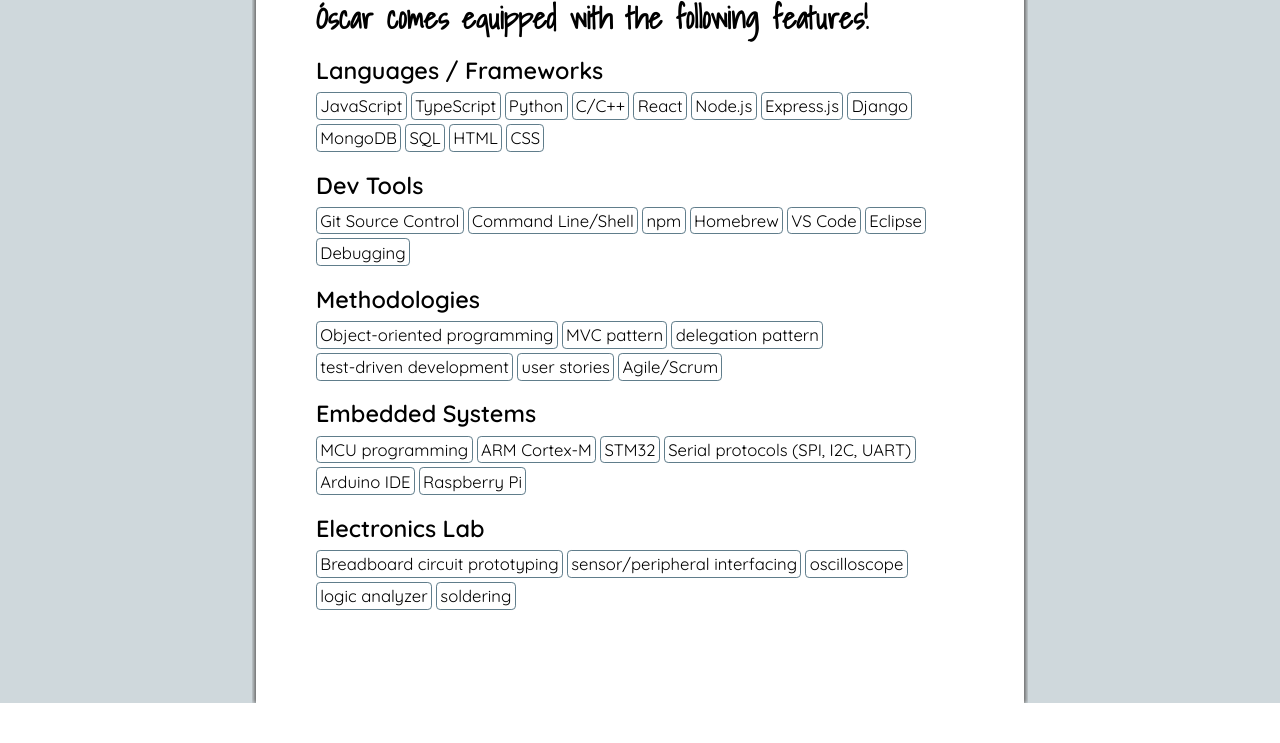
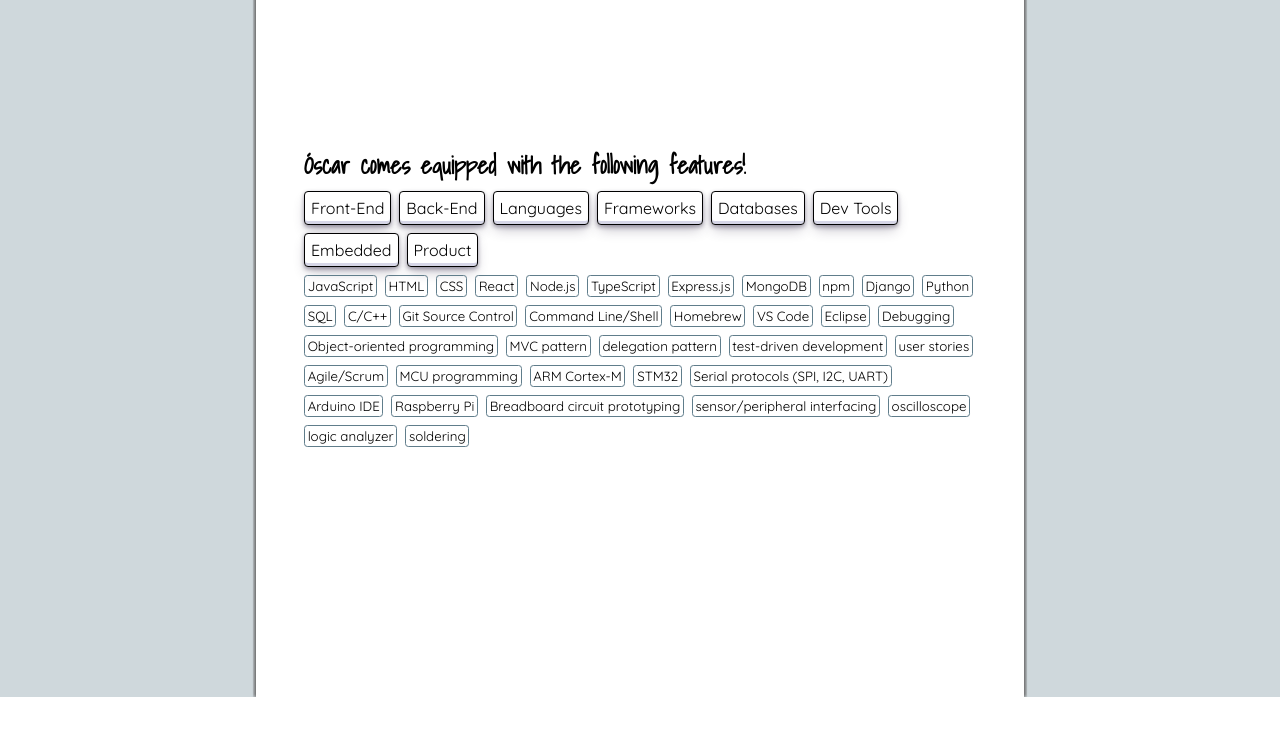
Before and after one commit to osadezu/osadezu-com, a React (Create React App) app: page / in a window 1280 px wide. Shown: the part 960-1703 px from the top of the page. Built offline with nearby package versions, Linux system fonts and the light colour scheme.

Commit message:
Progress skill filtering and styles

```diff
--- a/src/App.css
+++ b/src/App.css
@@ -8,24 +8,23 @@
   --heading-font: 'Shadows Into Light', cursive;
   /* --body-font: 'Kalam', cursive; */
   --body-font: 'Quicksand', sans-serif;
+  --code-font: font-family: source-code-pro, Menlo, Monaco, Consolas, 'Courier New',
+    ;
 
   /* Base size for 1rem */
-  font-size: 20px;
+  /* font-size: 20px; */
 
   /* Colors */
   --base-bg-color: #cfd8dc;
   --nav-accent-color: #607d8b;
   --shadow-color: dimgray;
 
-  /* Box apperance */
+  /* Material */
   --main-shadow-blur: 0.2rem;
   --main-shadow-offset: 0.2rem;
   --ui-bottom-shadow: 0 0.1rem var(--main-shadow-blur) var(--shadow-color);
   --ui-left-shadow: -0.1rem 0 var(--main-shadow-blur) var(--shadow-color);
   --ui-right-shadow: 0.1rem 0 var(--main-shadow-blur) var(--shadow-color);
-  /* --ui-bottom-shadow: none;
-  --ui-left-shadow: none;
-  --ui-right-shadow: none; */
 
   /* Spacing */
   --main-margin: 3em;
@@ -33,12 +32,16 @@
   --compact-padding: 0.5em;
   --inline-padding: 0.2em;
 
+  /* Corners */
+  --material-radius: 0.25em;
+
   /* Other */
   scroll-behavior: smooth;
 }
 
 h1 {
   font-family: var(--greeting-font);
+  font-size: 2.5em;
 }
 
 h2,
@@ -47,6 +50,7 @@ h4,
 h5,
 h6 {
   font-family: var(--heading-font);
+  font-size: 1.5em;
 }
 
 body {
@@ -74,7 +78,8 @@ section.vscroll {
   align-items: center;
   background-color: white;
   box-shadow: var(--ui-left-shadow), var(--ui-right-shadow);
-  clip-path: inset(0 calc(var(--main-shadow-blur) * -1));
+  -webkit-clip-path: inset(0 calc(var(--main-shadow-blur) * -1));
+          clip-path: inset(0 calc(var(--main-shadow-blur) * -1));
 }
 
 .container {
@@ -110,7 +115,9 @@ section.slides {
 
   z-index: 1;
 
-  clip-path: inset(0 0 calc(var(--main-shadow-blur) * -1) 0);
+  -webkit-clip-path: inset(0 0 calc(var(--main-shadow-blur) * -1) 0);
+
+          clip-path: inset(0 0 calc(var(--main-shadow-blur) * -1) 0);
   border: solid 0.1rem var(--nav-accent-color);
   border-right: 0;
   border-left: 0;
@@ -123,7 +130,7 @@ section.slides {
   margin: 0;
   display: flex;
   justify-content: space-around;
-  font-size: larger;
+  font-size: 1.5em;
   font-weight: bold;
 }
 
@@ -145,23 +152,27 @@ section.slides {
 .card {
   padding: var(--material-padding);
   border: solid 1px var(--nav-accent-color);
-  border-radius: 0.25em;
+  border-radius: var(--material-radius);
   box-shadow: 1px 1px white, 0.35em 0.35em 0.35em var(--nav-accent-color);
-  font-size: smaller;
+}
+
+.filters {
+  display: flex;
+  flex-flow: row wrap;
+  gap: var(--compact-padding);
+  margin: var(--compact-padding) 0;
+}
+
+.filters button {
+  font-family: var(--body-font);
+  white-space: nowrap;
 }
 
 .skill-list {
   display: flex;
   flex-flow: row wrap;
-  gap: var(--inline-padding);
-}
-
-.skill-list h3 {
-  width: 100%;
-  margin-top: var(--compact-padding);
-  font-family: var(--body-font);
-  font-weight: 600;
-  white-space: nowrap;
+  gap: var(--compact-padding);
+  align-items: center;
 }
 
 .skill {
@@ -169,7 +180,61 @@ section.slides {
   padding: var(--inline-padding);
   box-shadow: none;
   /* box-shadow: 1px 1px white, 0.2em 0.2em 0.2em var(--nav-accent-color); */
-  line-height: 1.15;
+  line-height: 1.1;
+  font-size: smaller;
+  transition: font-size 0.2s, border-color 1s;
+}
+
+.skill.filtered {
+  font-size: larger;
+  border: none;
+}
+
+/* .skill.filtered.fe {
+  background-image: url(../public/images/layout.svg);
+  background-clip: border-box;
+  background-size: 100% 100%;
+  padding-right: 0;
+  padding-bottom: 0;
+} */
+
+.skill.filtered.fe {
+  border-top: 1em solid white;
+  border-right: 0.5em solid white;
+  border-bottom: 0.5em solid white;
+  border-left: 1em solid white;
+  border-image-source: url(../public/images/fi-layout-fe.svg);
+  border-image-slice: 10 5 5 10;
+  border-image-repeat: stretch;
+}
+
+.skill.filtered.be {
+  border-top: 1em solid white;
+  border-right: 0.5em solid white;
+  border-bottom: 0.5em solid white;
+  border-left: 1em solid white;
+  border-image-source: url(../public/images/fi-layout-be.svg);
+  border-image-slice: 10 5 5 10;
+  border-image-repeat: stretch;
+  background-color: black;
+  background-clip: padding-box;
+  color: #00FF00;
+  font-face: var(--code-font);
+}
+.skill.filtered.be::before {
+  content: '> ';
+}
+.skill.filtered.be::after {
+  content: '_';
+  animation: 1.5s blink ease-out infinite;
+}
+@keyframes blink {
+  from, to {
+    color: #00FF00;
+  }
+  50% {
+    color: black;
+  }
 }
 
 .project {
@@ -191,7 +256,6 @@ section.slides {
 .project > h3 {
   grid-area: name;
   margin: 0;
-  font-size: larger;
 }
 
 .project > .links {
@@ -204,7 +268,8 @@ section.slides {
 .project > img {
   grid-area: image;
   width: 100%;
-  object-fit: contain;
+  -o-object-fit: contain;
+     object-fit: contain;
 }
 
 .project > .blurb {
@@ -236,3 +301,78 @@ a {
 a:hover {
   text-decoration: underline;
 }
+
+button {
+  cursor: pointer;
+  border-radius: var(--material-radius);
+  background-color: white;
+  box-shadow: rgba(45, 35, 66, 0.4) 0 2px 4px,
+    rgba(45, 35, 66, 0.3) 0 7px 13px -3px, #d6d6e7 0 -3px 0 inset;
+}
+
+button:focus {
+  box-shadow: #d6d6e7 0 0 0 1.5px inset, rgba(45, 35, 66, 0.4) 0 2px 4px,
+    rgba(45, 35, 66, 0.3) 0 7px 13px -3px, #d6d6e7 0 -3px 0 inset;
+}
+
+button:hover {
+  /* box-shadow: rgba(45, 35, 66, 0.4) 0 4px 8px,
+    rgba(45, 35, 66, 0.3) 0 7px 13px -3px, #d6d6e7 0 -3px 0 inset; */
+  box-shadow: #d6d6e7 0 -3px 0 inset;
+}
+
+button:active {
+  box-shadow: #d6d6e7 0 3px 7px inset;
+  transform: translateY(2px);
+}
+
+<!-- HTML !-->
+<button class="button-30" role="button">Button 30</button>
+
+/* CSS */
+.button-30 {
+  align-items: center;
+  -webkit-appearance: none;
+     -moz-appearance: none;
+          appearance: none;
+  background-color: #fcfcfd;
+  box-sizing: border-box;
+  color: #36395a;
+  display: inline-flex;
+  font-family: 'JetBrains Mono', monospace;
+  height: 48px;
+  justify-content: center;
+  line-height: 1;
+  list-style: none;
+  overflow: hidden;
+  padding-left: 16px;
+  padding-right: 16px;
+  position: relative;
+  text-align: left;
+  text-decoration: none;
+  transition: box-shadow 0.15s, transform 0.15s;
+  -moz-user-select: none;
+   -ms-user-select: none;
+       user-select: none;
+  -webkit-user-select: none;
+  touch-action: manipulation;
+  white-space: nowrap;
+  will-change: box-shadow, transform;
+  font-size: 18px;
+}
+
+.button-30:focus {
+  box-shadow: #d6d6e7 0 0 0 1.5px inset, rgba(45, 35, 66, 0.4) 0 2px 4px,
+    rgba(45, 35, 66, 0.3) 0 7px 13px -3px, #d6d6e7 0 -3px 0 inset;
+}
+
+.button-30:hover {
+  box-shadow: rgba(45, 35, 66, 0.4) 0 4px 8px,
+    rgba(45, 35, 66, 0.3) 0 7px 13px -3px, #d6d6e7 0 -3px 0 inset;
+  transform: translateY(-2px);
+}
+
+.button-30:active {
+  box-shadow: #d6d6e7 0 3px 7px inset;
+  transform: translateY(2px);
+}
--- a/src/components/Skill.tsx
+++ b/src/components/Skill.tsx
@@ -1,17 +1,19 @@
 import { SkillType } from './Skills';
 
-function Skill({ skill }: { skill: SkillType }) {
+function Skill({
+  skill,
+  filtered,
+}: {
+  skill: SkillType;
+  filtered: string | null;
+}) {
   return (
-    <>
-      <h3>{skill.skillDomain}</h3>
-      {skill.skillList.map((e, i) => {
-        return (
-          <div key={i} className='skill card'>
-            {e}
-          </div>
-        );
-      })}
-    </>
+    <div
+      className={`skill card${
+        filtered && skill.tags.includes(filtered) ? ` filtered ${filtered}` : ''
+      }`}>
+      {skill.skillName}
+    </div>
   );
 }
 
--- a/src/components/Skills.tsx
+++ b/src/components/Skills.tsx
@@ -1,82 +1,196 @@
+import { useState } from 'react';
 import Skill from './Skill';
 
 export interface SkillType {
-  skillDomain: string;
-  skillList: string[];
+  skillName: string;
+  tags: string[];
 }
 
-const osdz_skills: SkillType[] = [
+const tagLabels = new Map([
+  ['fe', 'Front-End'],
+  ['be', 'Back-End'],
+  ['lang', 'Languages'],
+  ['fw', 'Frameworks'],
+  ['db', 'Databases'],
+  ['dev', 'Dev Tools'],
+  ['embed', 'Embedded'],
+  ['pm', 'Product'],
+]);
+
+const osdzSkills: SkillType[] = [
   {
-    skillDomain: 'Languages / Frameworks',
-    skillList: [
-      'JavaScript',
-      'TypeScript',
-      'Python',
-      'C/C++',
-      'React',
-      'Node.js',
-      'Express.js',
-      'Django',
-      'MongoDB',
-      'SQL',
-      'HTML',
-      'CSS',
-    ],
+    skillName: 'JavaScript',
+    tags: ['fe', 'be', 'lang'],
   },
   {
-    skillDomain: 'Dev Tools',
-    skillList: [
-      'Git Source Control',
-      'Command Line/Shell',
-      'npm',
-      'Homebrew',
-      'VS Code',
-      'Eclipse',
-      'Debugging',
-    ],
+    skillName: 'HTML',
+    tags: ['fe', 'lang'],
   },
   {
-    skillDomain: 'Methodologies',
-    skillList: [
-      'Object-oriented programming',
-      'MVC pattern',
-      'delegation pattern',
-      'test-driven development',
-      'user stories',
-      'Agile/Scrum',
-    ],
+    skillName: 'CSS',
+    tags: ['fe', 'lang'],
   },
   {
-    skillDomain: 'Embedded Systems',
-    skillList: [
-      'MCU programming',
-      'ARM Cortex-M',
-      'STM32',
-      'Serial protocols (SPI, I2C, UART)',
-      'Arduino IDE',
-      'Raspberry Pi',
-    ],
+    skillName: 'React',
+    tags: ['fe', 'fw'],
   },
   {
-    skillDomain: 'Electronics Lab',
-    skillList: [
-      'Breadboard circuit prototyping',
-      'sensor/peripheral interfacing',
-      'oscilloscope',
-      'logic analyzer',
-      'soldering',
-    ],
+    skillName: 'Node.js',
+    tags: ['be'],
+  },
+  {
+    skillName: 'TypeScript',
+    tags: ['fe', 'be', 'lang'],
+  },
+  {
+    skillName: 'Express.js',
+    tags: ['be', 'fw'],
+  },
+  {
+    skillName: 'MongoDB',
+    tags: ['be', 'db'],
+  },
+  {
+    skillName: 'npm',
+    tags: ['dev'],
+  },
+  {
+    skillName: 'Django',
+    tags: ['fe', 'be', 'fw'],
+  },
+  {
+    skillName: 'Python',
+    tags: ['be', 'lang'],
+  },
+  {
+    skillName: 'SQL',
+    tags: ['be', 'db', 'lang'],
+  },
+  {
+    skillName: 'C/C++',
+    tags: ['be', 'lang', 'embed'],
+  },
+  {
+    skillName: 'Git Source Control',
+    tags: ['dev'],
+  },
+  {
+    skillName: 'Command Line/Shell',
+    tags: ['dev'],
+  },
+  {
+    skillName: 'Homebrew',
+    tags: ['dev'],
+  },
+  {
+    skillName: 'VS Code',
+    tags: ['dev'],
+  },
+  {
+    skillName: 'Eclipse',
+    tags: ['dev', 'embed'],
+  },
+  {
+    skillName: 'Debugging',
+    tags: ['dev'],
+  },
+  {
+    skillName: 'Object-oriented programming',
+    tags: ['lang'],
+  },
+  {
+    skillName: 'MVC pattern',
+    tags: ['lang'],
+  },
+  {
+    skillName: 'delegation pattern',
+    tags: ['lang'],
+  },
+  {
+    skillName: 'test-driven development',
+    tags: ['dev'],
+  },
+  {
+    skillName: 'user stories',
+    tags: ['pm'],
+  },
+  {
+    skillName: 'Agile/Scrum',
+    tags: ['dev', 'pm'],
+  },
+  {
+    skillName: 'MCU programming',
+    tags: ['embed'],
+  },
+  {
+    skillName: 'ARM Cortex-M',
+    tags: ['embed'],
+  },
+  {
+    skillName: 'STM32',
+    tags: ['embed'],
+  },
+  {
+    skillName: 'Serial protocols (SPI, I2C, UART)',
+    tags: ['embed'],
+  },
+  {
+    skillName: 'Arduino IDE',
+    tags: ['embed'],
+  },
+  {
+    skillName: 'Raspberry Pi',
+    tags: ['embed'],
+  },
+  {
+    skillName: 'Breadboard circuit prototyping',
+    tags: ['embed'],
+  },
+  {
+    skillName: 'sensor/peripheral interfacing',
+    tags: ['embed'],
+  },
+  {
+    skillName: 'oscilloscope',
+    tags: ['embed'],
+  },
+  {
+    skillName: 'logic analyzer',
+    tags: ['embed'],
+  },
+  {
+    skillName: 'soldering',
+    tags: ['embed'],
   },
 ];
 
 function Skills() {
+  const [filtered, setFiltered] = useState('');
+
+  const filters = [...Array.from(tagLabels.keys())];
+
+  function handleFilter(filter: string) {
+    console.log(filtered, filter);
+    if (filtered === filter) {
+      // If filter is set, clear it
+      setFiltered('');
+    } else setFiltered(filter);
+  }
+
   return (
     <section className='vscroll' id='skills'>
       <div className='container'>
         <h2>Óscar comes equipped with the following features!</h2>
+        <div className='filters'>
+          {filters.map((filter, i) => (
+            <button key={i} type='button' onClick={() => handleFilter(filter)}>
+              {tagLabels.get(filter)}
+            </button>
+          ))}
+        </div>
         <div className='skill-list'>
-          {osdz_skills.map((skill, i) => (
-            <Skill key={i} skill={skill} />
+          {osdzSkills.map((skill, i) => (
+            <Skill key={i} skill={skill} filtered={filtered} />
           ))}
         </div>
       </div>
```
Also changed, not shown: 1 other file (tests, documents, lock files or other folders).
